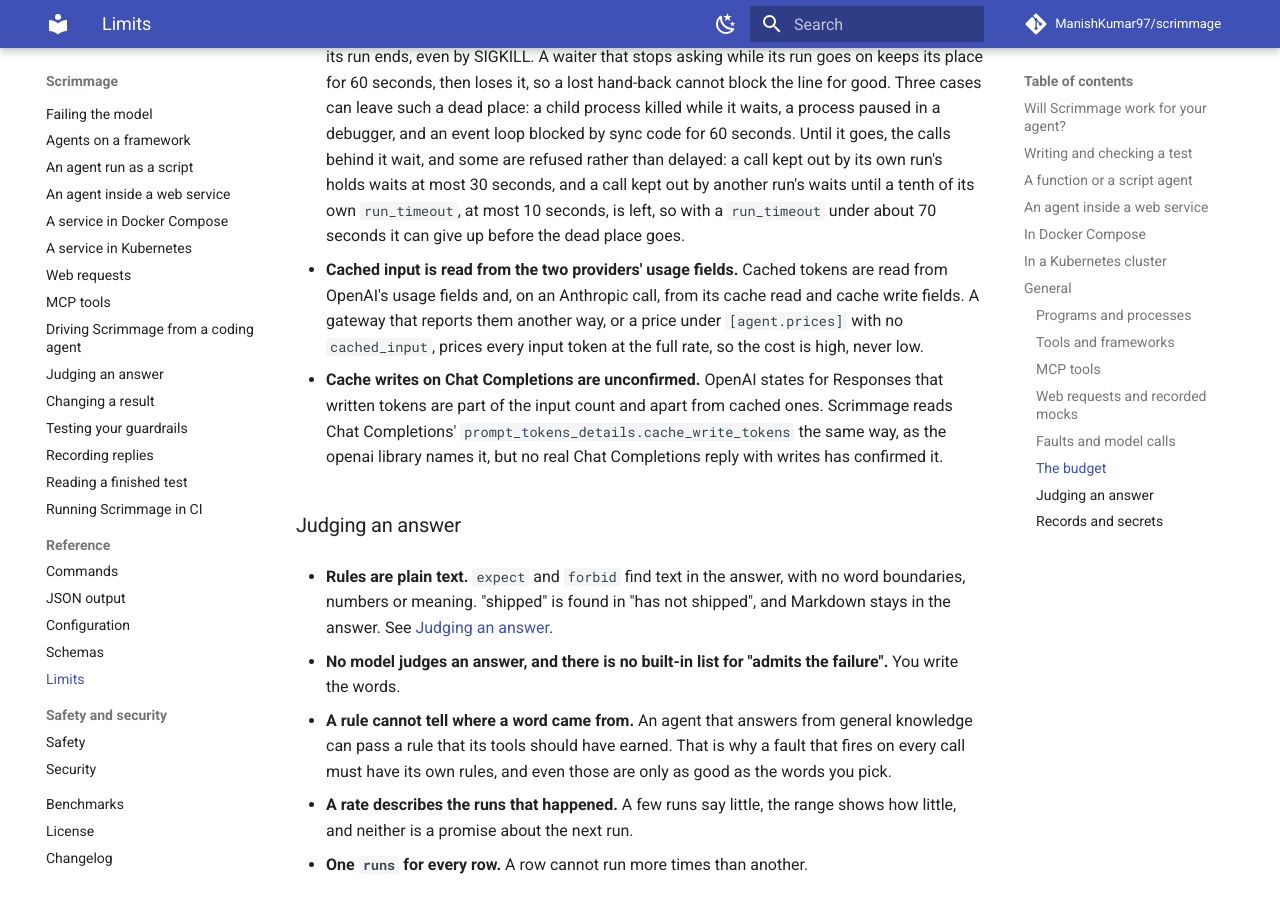
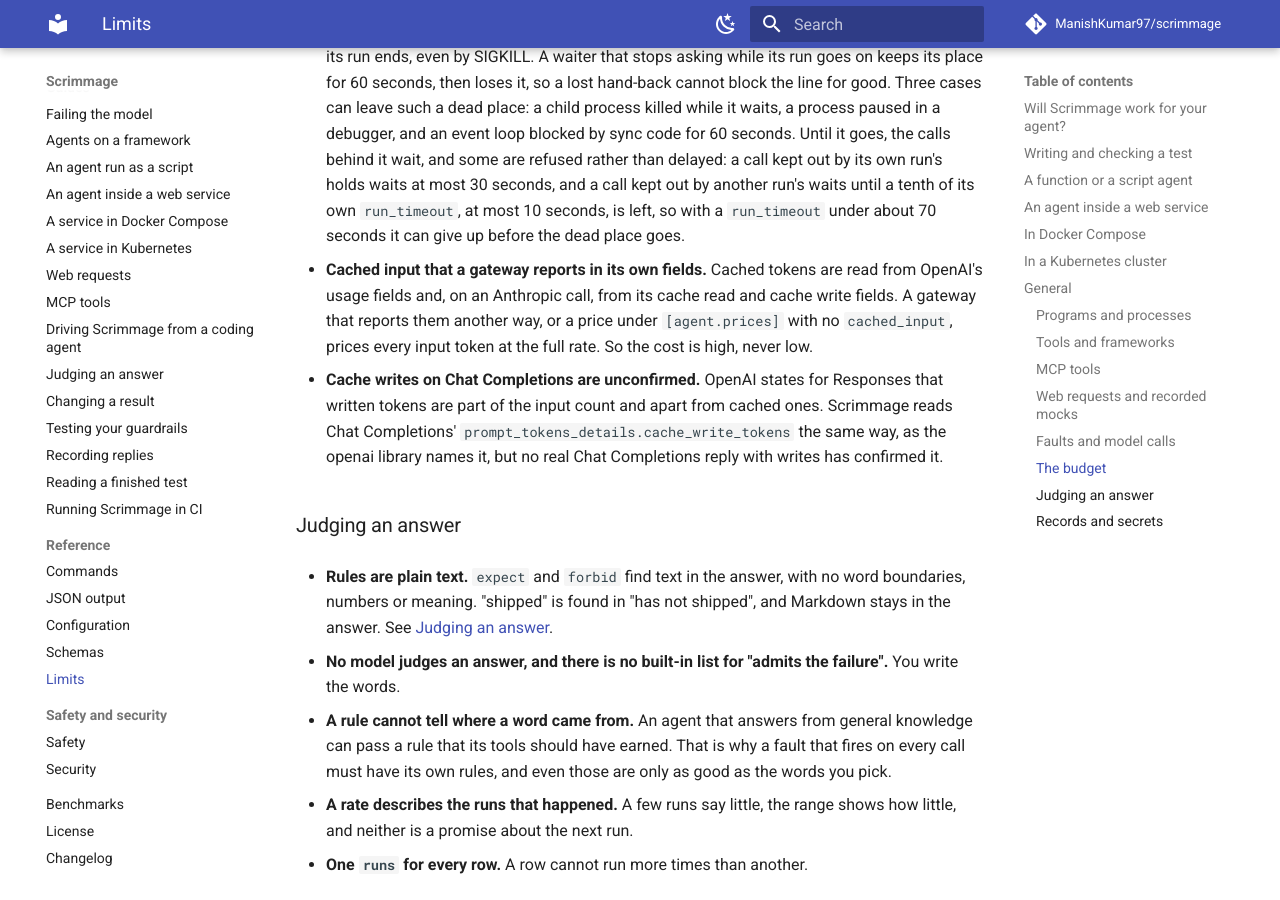
Before and after one commit to ManishKumar97/scrimmage, an MkDocs documentation site: the page built from docs/limits.md, in a window 1280 px wide and 900 px high, scrolled down 23205 px. Built offline with MkDocs 1.6.1 and Material for MkDocs 9.7.7, drawn with Linux system fonts in a browser that asks for light colours; comment, search, counter and statistics services are not loaded.

Commit message:
docs: put one sentence per line in the limits bullets and retitle one

```diff
--- a/docs/limits.md
+++ b/docs/limits.md
@@ -277,7 +277,10 @@ Also read the control-path limits under An agent inside a web service.
 
 - **A hook that posts to the MCP endpoint.** An event hook on the MCP client that sends to the endpoint itself while a request is being sent passes the web gate unseen.
 
-- **A web `GET` or `HEAD` that changes data runs for real.** Scrimmage treats those two methods as reads and does not look at what the service does with them. Mock the `GET` to keep it from running. See [Safety](safety.md#what-a-web-request-may-do).
+- **A web `GET` or `HEAD` that changes data runs for real.**
+  Scrimmage treats those two methods as reads and does not look at what the service does with them.
+  Mock the `GET` to keep it from running.
+  See [Safety](safety.md#what-a-web-request-may-do).
 
 - **Only MCP tool calls are gated.** `resources/read`, `prompts/get` and the rest pass, and cannot be mocked or failed. A server can act on any of them. `resources/read`, `prompts/get`, `completion/complete` and `resources/subscribe` each leave a `real` line. See [Safety](safety.md#what-an-mcp-tool-may-do).
 
@@ -321,7 +324,9 @@ Also read the control-path limits under An agent inside a web service.
 
 ### Faults and model calls
 
-- **A provider that is neither OpenAI nor Anthropic.** Listing its host under `real` lets the calls through, but they are web requests, so the budget does not see them. Name a host that speaks OpenAI's or Anthropic's format under `model_hosts` instead.
+- **A provider that is neither OpenAI nor Anthropic.**
+  Listing its host under `real` lets the calls through, but they are web requests, so the budget does not see them.
+  Name a host that speaks OpenAI's or Anthropic's format under `model_hosts` instead.
 
 - **A few faults.** `timeout`, `error` and `empty` on tools, `timeout`, `status N`, `refused`, `reset`, `dns` and `bad body` on model calls and web requests, `context too long` on a chat model call, `empty` on web requests, `timeout`, `error` and `empty` on MCP tools, `append`, `replace` and `slow` on tools, MCP tools and web requests, and `replace`, `slow`, `refuse`, `unknown tool`, `garble`, `truncate` and `bad tool args` on a chat model call.
   `append` on a model call comes later.
@@ -366,7 +371,10 @@ Also read the control-path limits under An agent inside a web service.
 
 - **`bad body` on a streamed model request.** It is a mistake in the test: the call fails at once and the fault is not counted as fired. A stream cut midway is a later fault. Fault a request that is not streamed, or use `timeout` or a status on this one.
 
-- **`context too long` is a saved real reply, not your model's.** On OpenAI's Chat Completions it is OpenAI's 400 with the code `context_length_exceeded`. On an Anthropic call it is Anthropic's 400 with the type `invalid_request_error`. On a Responses call it is a mistake in the test: the call fails at once and the fault is not counted as fired.
+- **`context too long` is a saved real reply, not your model's.**
+  On OpenAI's Chat Completions it is OpenAI's 400 with the code `context_length_exceeded`.
+  On an Anthropic call it is Anthropic's 400 with the type `invalid_request_error`.
+  On a Responses call it is a mistake in the test: the call fails at once and the fault is not counted as fired.
   The message names the numbers of the real reply it was saved from, not your model's context or your prompt's length.
 
 - **The faults in a model's reply are not for a streamed request.** `refuse`, `unknown tool`, `garble`, `truncate` and `bad tool args` on a streamed request are a mistake in the test: the call fails at once and nothing is sent.
@@ -488,7 +496,10 @@ The hold covers only the models the request names, so a reply in which a model n
 
 - **A waiter keeps its place until it stops waiting.** A waiting call asks again as often as the runner says, from a quarter of a second at the head of the line to 2 seconds far back, and its place in line does not depend on how fast it asks, so a slow or loaded machine does not reorder the line. Its place ends when it is granted, when it gives up or is interrupted, or when its run ends, even by SIGKILL. A waiter that stops asking while its run goes on keeps its place for 60 seconds, then loses it, so a lost hand-back cannot block the line for good. Three cases can leave such a dead place: a child process killed while it waits, a process paused in a debugger, and an event loop blocked by sync code for 60 seconds. Until it goes, the calls behind it wait, and some are refused rather than delayed: a call kept out by its own run's holds waits at most 30 seconds, and a call kept out by another run's waits until a tenth of its own `run_timeout`, at most 10 seconds, is left, so with a `run_timeout` under about 70 seconds it can give up before the dead place goes.
 
-- **Cached input is read from the two providers' usage fields.** Cached tokens are read from OpenAI's usage fields and, on an Anthropic call, from its cache read and cache write fields. A gateway that reports them another way, or a price under `[agent.prices]` with no `cached_input`, prices every input token at the full rate, so the cost is high, never low.
+- **Cached input that a gateway reports in its own fields.**
+  Cached tokens are read from OpenAI's usage fields and, on an Anthropic call, from its cache read and cache write fields.
+  A gateway that reports them another way, or a price under `[agent.prices]` with no `cached_input`, prices every input token at the full rate.
+  So the cost is high, never low.
 
 - **Cache writes on Chat Completions are unconfirmed.** OpenAI states for Responses that written tokens are part of the input count and apart from cached ones. Scrimmage reads Chat Completions' `prompt_tokens_details.cache_write_tokens` the same way, as the openai library names it, but no real Chat Completions reply with writes has confirmed it.
 
```
